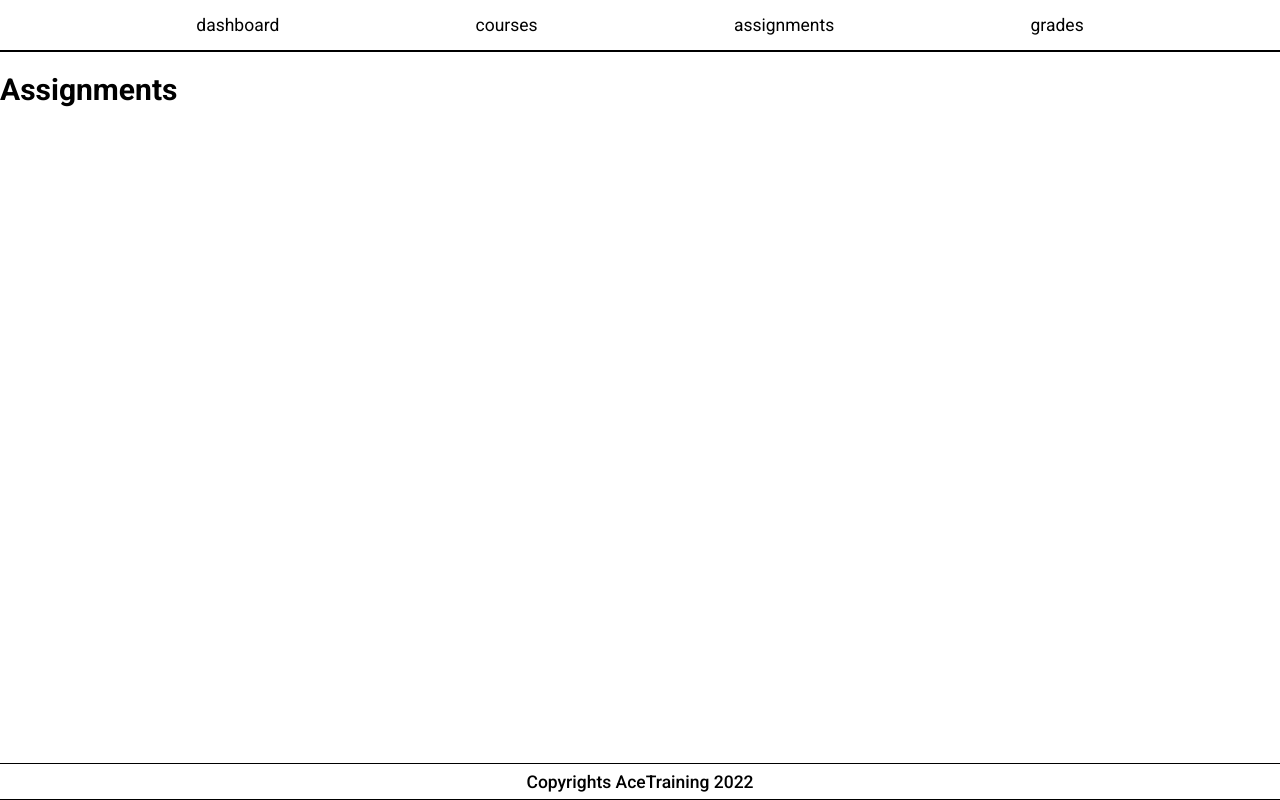
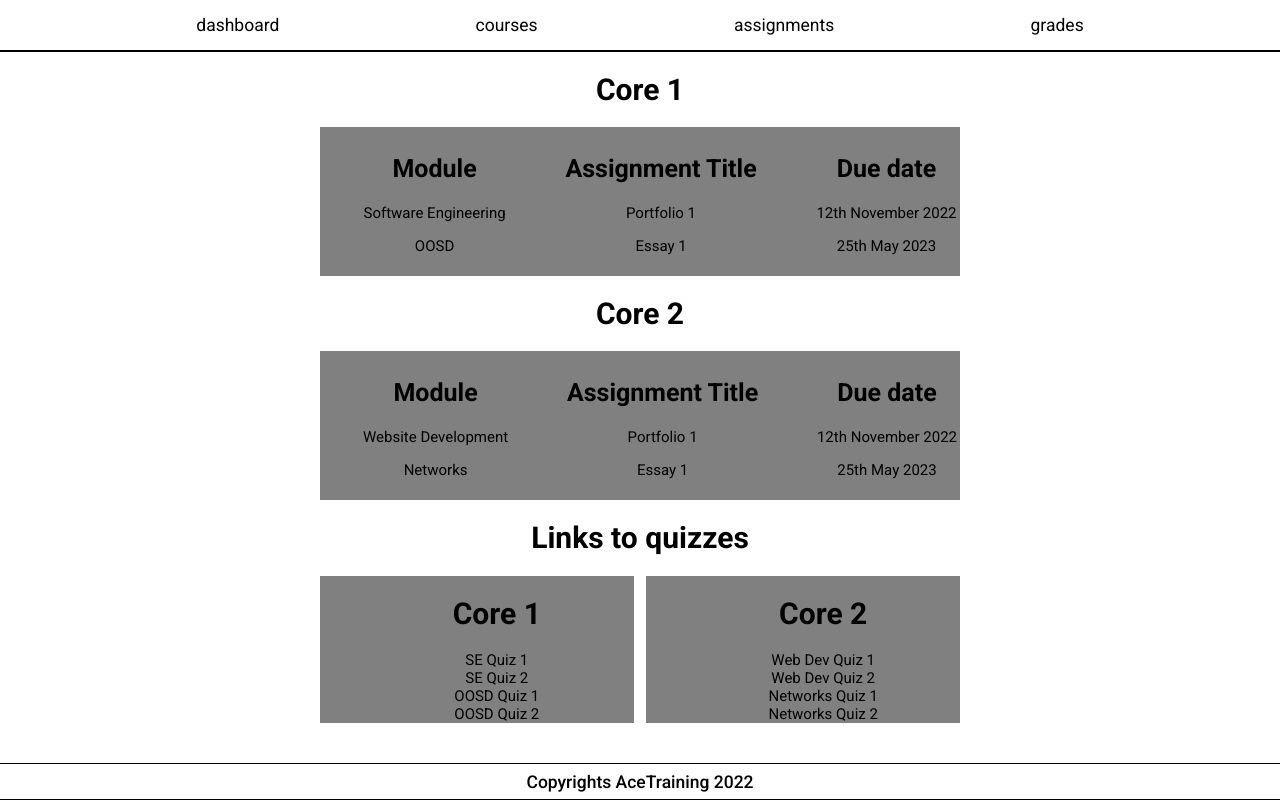
Before and after one commit to xenono/Learning-Platform-Moodle, a PHP site: page /views/assignments.php in a window 1280 px wide. Run offline with PHP 8.4, Linux system fonts and the light colour scheme.

Commit message:
Assignment view design

```diff
--- a/css/styles.css
+++ b/css/styles.css
@@ -145,3 +145,134 @@ footer div p {
     grid-column-start: 2;
     grid-column-end: -1;
 }
+
+
+
+
+
+
+/*core 1 assignments view */
+.core1-modules-list {
+    grid-column-start: 1;
+}
+
+.core1-module-item {
+    list-style: none;
+}
+
+.core1-assignment-titles {
+    grid-column-start: 2;
+    text-align: center;
+}
+
+.core1-assignment-titles-item {
+    list-style: none;
+}
+
+.core1-assignment-dates {
+    grid-column-start: 3;
+}
+
+.core1-assignment-dates-item {
+    list-style: none;
+}
+
+.core1-assignments {
+    display: grid;
+    grid-template-columns: 3;
+    grid-column-gap: 2%;
+    background-color: grey;
+}
+
+
+/*core 2 assignments view*/
+.core2-modules-list {
+    grid-column-start: 1;
+}
+
+.core2-module-item {
+    list-style: none;
+}
+
+.core2-assignment-titles {
+    grid-column-start: 2;
+    text-align: center;
+}
+
+.core2-assignment-titles-item {
+    list-style: none;
+}
+
+.core2-assignment-dates {
+    grid-column-start: 3;
+}
+
+.core2-assignment-dates-item {
+    list-style: none;
+}
+
+.core2-assignments {
+    display: grid;
+    grid-template-columns: 3;
+    grid-column-gap: 2%;
+    background-color: grey;
+}
+
+.assignments-grid {
+    text-align: center;
+    width: 50%;
+    margin: auto;
+    display: grid;
+    grid-template-columns: 1;
+    grid-template-rows: 2;
+}
+
+.quizzes-elements-grid {
+    text-align: center;
+    margin: auto;
+    display: grid;
+    grid-template-columns: 1;
+    grid-template-rows: 2;
+}
+
+.quizzes-grid {
+    text-align: center;
+    width: 50%;
+    margin: auto;
+    display: grid;
+    grid-template-columns: repeat(2, minmax(0, 1fr));
+    grid-column-gap: 2%;
+    grid-template-rows: 1;
+}
+
+.core2-quizzes {
+    display: grid;
+    grid-template-columns: 2;
+    grid-column-gap: 2%;
+    grid-column-start: 2;
+    background-color: grey;
+}
+
+.core1-quizzes {
+    display: grid;
+    grid-template-columns: 2;
+    grid-column-gap: 2%;
+    grid-column-start: 1;
+    background-color: grey;
+}
+
+.core1-quizzes-list {
+    margin: auto;
+}
+
+.core1-quizzes-item {
+    font-size: 1.5rem;
+}
+
+.core2-quizzes-list {
+    margin: auto;
+}
+
+.core2-quizzes-item {
+    font-size: 1.5rem;
+}
--- a/index.php
+++ b/index.php
@@ -8,5 +8,3 @@ exit();
 
 include "./components/footer.php";
 ?>
-
-jjjjj
--- a/views/assignments.php
+++ b/views/assignments.php
@@ -1,7 +1,155 @@
 <?php
 include "../components/header.php";
+
+$core1_assignments = array(
+	$se_assignment1 = array('Software Engineering', 'Portfolio 1', '12th November 2022'),
+	$oosd_assignment1 = array('OOSD', 'Essay 1', '25th May 2023')
+);
+
+$core2_assignments = array(
+	$webdev_assignment1 = array('Website Development', 'Portfolio 1', '12th November 2022'),
+	$networks_assignment1 = array('Networks', 'Essay 1', '25th May 2023')
+);
+
+$core1_quizzes = array('SE Quiz 1','SE Quiz 2', 'OOSD Quiz 1','OOSD Quiz 2');
+
+$core2_quizzes = array('Web Dev Quiz 1', 'Web Dev Quiz 2', 'Networks Quiz 1','Networks Quiz 2');
+
 ?>
-<h1>Assignments</h1>
+
+<!-- Assignments -->
+
+<div class = "assignments-grid">
+	<div>
+		<h1>Core 1</h1>
+		<div class = "core1-assignments">
+			<ul class = "core1-modules-list">
+				<h2>Module</h2>
+				<?php foreach($core1_assignments as $course){?>
+					<li class="core1-module-item">
+						<p>
+						<?php
+							echo "$course[0]";
+						?>
+						</p>
+					</li>
+				<?php } ?>
+			</ul>
+
+			<ul class = "core1-assignment-titles">
+				<h2>Assignment Title</h2>
+				<?php foreach($core1_assignments as $assignment){?>
+
+							<div class = "core1-assignment-titles-item">
+								<p>
+									<?php
+										echo "$assignment[1]"
+									?>
+								</p>
+							</div>
+				<?php } ?>
+			</ul>
+
+			<ul class = "core1-assignment-dates">
+				<h2>Due date</h2>
+				<?php foreach($core1_assignments as $date){?>
+
+							<div class = "core1-assignment-dates-item">
+								<p>
+									<?php
+										echo "$date[2]"
+									?>
+								</p>
+							</div>
+				<?php } ?>
+			</ul>
+
+		</div>
+	</div>
+
+	<div>
+		<h1>Core 2</h1>
+		<div class = "core2-assignments">
+			<ul class = "core2-modules-list">
+				<h2>Module</h2>
+				<?php foreach($core2_assignments as $course){?>
+					<li class="core1-module-item">
+						<p>
+						<?php
+							echo "$course[0]";
+						?>
+						</p>
+					</li>
+				<?php } ?>
+			</ul>
+
+			<ul class = "core2-assignment-titles">
+				<h2>Assignment Title</h2>
+				<?php foreach($core2_assignments as $assignment){?>
+
+							<div class = "core2-assignment-titles-item">
+								<p>
+									<?php
+										echo "$assignment[1]"
+									?>
+								</p>
+							</div>
+				<?php } ?>
+			</ul>
+
+			<ul class = "core2-assignment-dates">
+				<h2>Due date</h2>
+				<?php foreach($core2_assignments as $date){?>
+
+							<div class = "core2-assignment-dates-item">
+								<p>
+									<?php
+										echo "$date[2]"
+									?>
+								</p>
+							</div>
+				<?php } ?>
+			</ul>
+		</div>
+	</div>
+</div>
+
+<!-- Quizzes -->
+
+<div class = "quizzes-elements-grid">
+	<h1>Links to quizzes</h1>
+	<div class = "quizzes-grid">
+		<div class = "core1-quizzes">
+			<ul class = "core1-quizzes-list">
+				<h1>Core 1</h1>
+				<?php foreach($core1_quizzes as $quiz){?>
+					<div class = "core1-quizzes-item">
+								<a>
+									<?php
+										echo "$quiz"
+									?>
+								</a>
+							</div>
+				<?php } ?>
+			</ul>
+		</div>
+
+		<div class = "core2-quizzes">
+			<ul class = "core2-quizzes-list">
+				<h1>Core 2</h1>
+				<?php foreach($core2_quizzes as $quiz){?>
+					<div class = "core2-quizzes-item">
+								<a>
+									<?php
+										echo "$quiz"
+									?>
+								</a>
+							</div>
+				<?php } ?>
+			</ul>
+		</div>
+	</div>
+</div>
 <?php
 include "../components/footer.php";
 ?>
```
